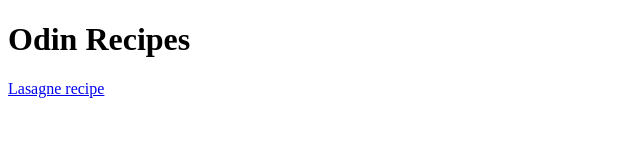
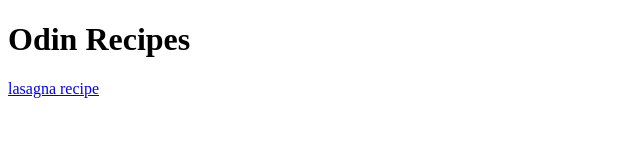
Before and after one commit to taikine/odin-recipes, a plain HTML site: page index.html in a window 1280 px wide. Shown: the full height of the page, 0-640 px from the left. Drawn offline with Linux system fonts and the light colour scheme.

Commit message:
Add index.html

```diff
--- a/index.html
+++ b/index.html
@@ -7,6 +7,6 @@
 </head>
 <body>
     <h1>Odin Recipes</h1>
-    <a href="recipes/lasagna.html">Lasagne recipe</a>
+    <a href="recipes/lasagna.html">lasagna recipe</a>
 </body>
 </html>
```
